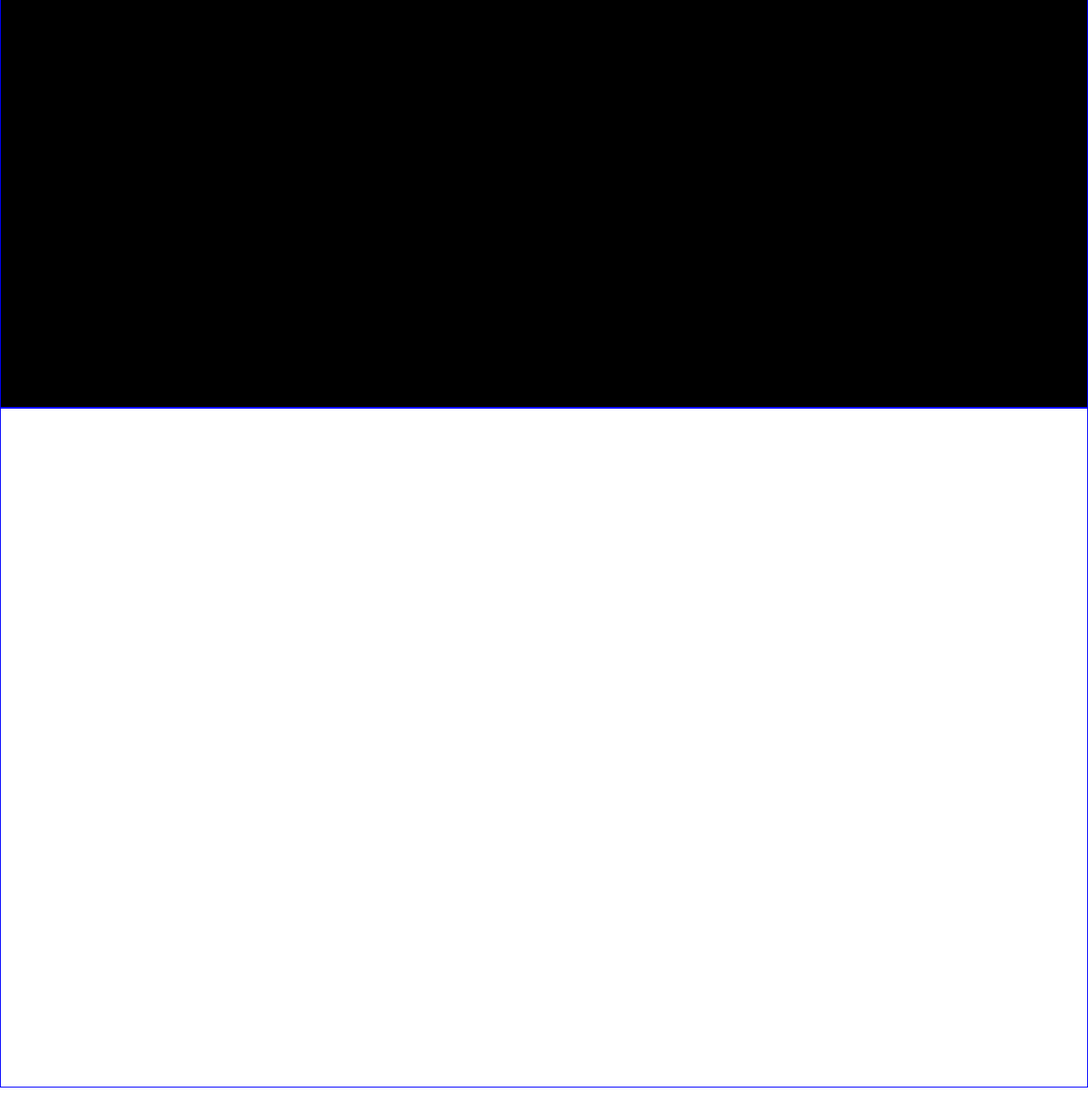
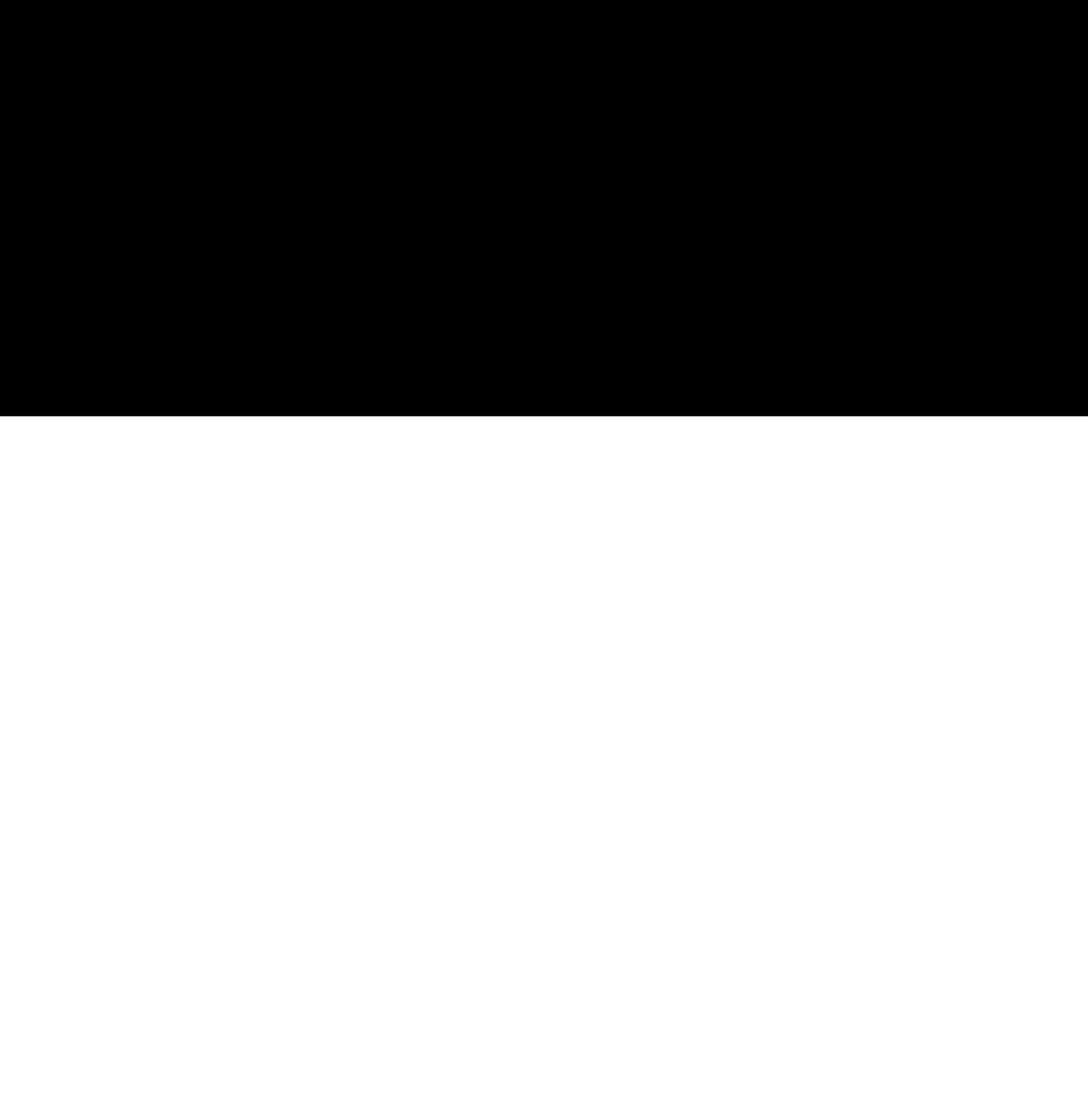
Before and after one commit to stursdev/stursdev.github.io, a plain HTML site: page index.html in a window 1280 px wide. Shown: the part 1120-2410 px from the top of the page at 85% size. Drawn offline with nearby package versions, Linux system fonts and the light colour scheme.

Commit message:
Website Update

```diff
--- a/styles.css
+++ b/styles.css
@@ -18,7 +18,6 @@ body {
     background-repeat: no-repeat;
     background-size: cover;
     height: 100%;
-    border: 1px solid blue;
 }
 .navbar-custom{
     opacity: 1;
@@ -47,7 +46,6 @@ body {
     background-repeat: no-repeat;
     background-size: cover;
     height: 100%;
-    border: 1px solid blue;
     color: white;
 }
 
@@ -63,6 +61,5 @@ body {
     background-repeat: no-repeat;
     background-size: cover;
     height: 100%;
-    border: 1px solid blue;
     color: white;
 }
```
